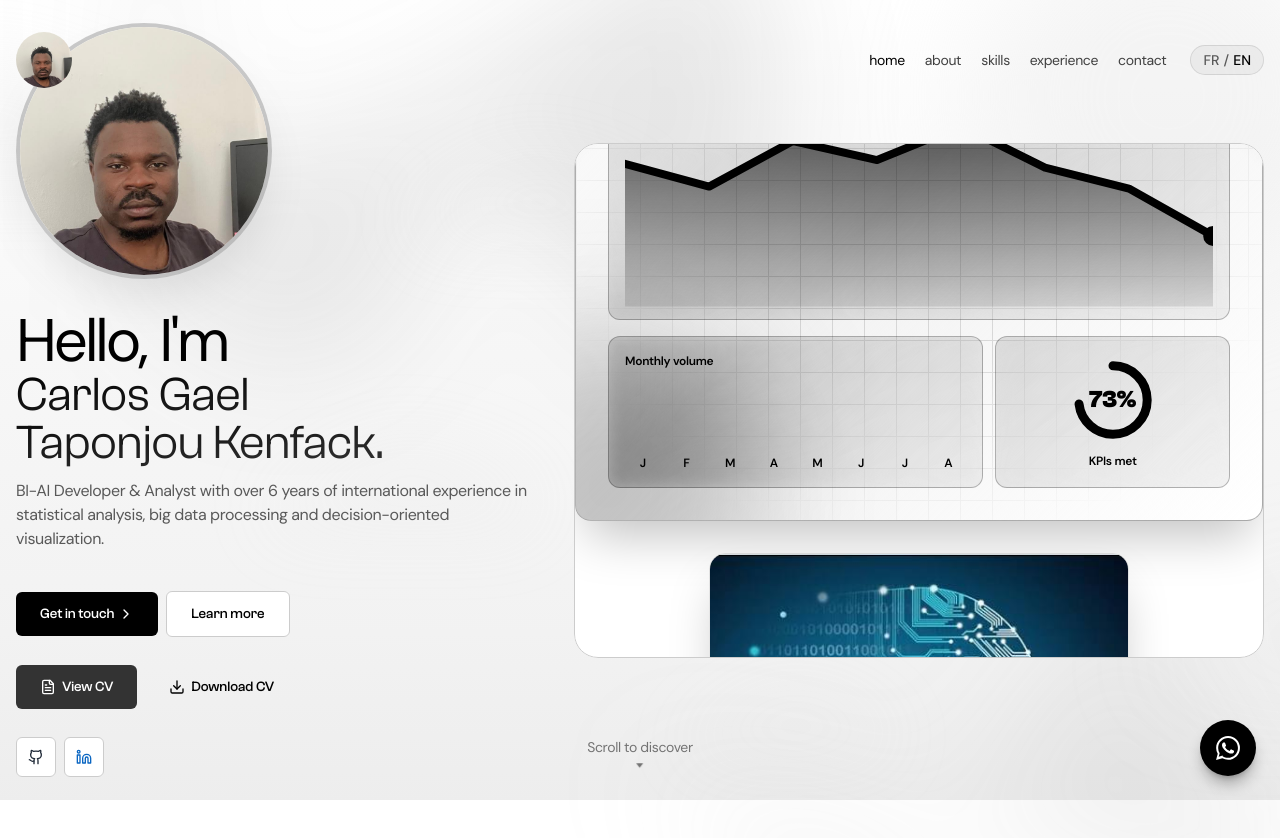
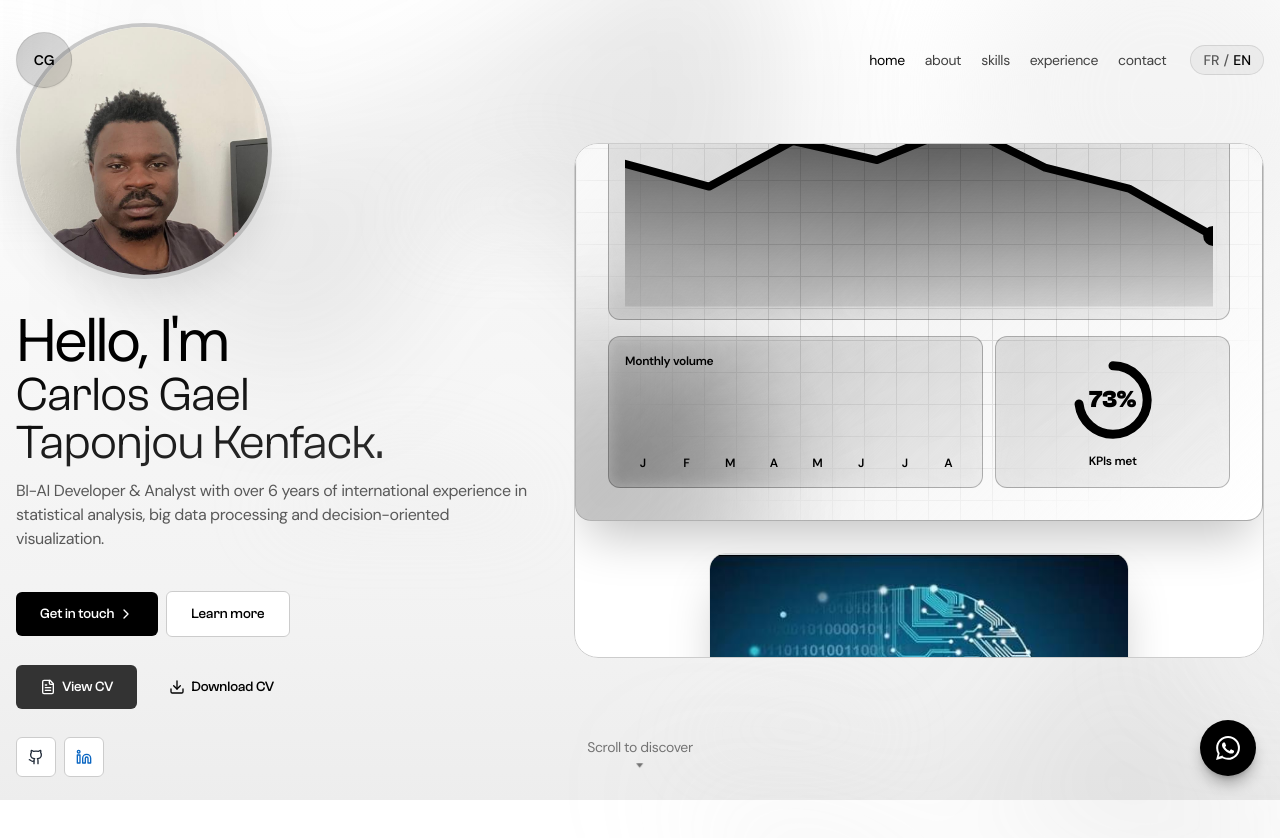
Before and after one commit to yohivana-KYIM/Carlos-Taponjou, a Next.js app: page / in a window 1280 px wide. Shown: the top 838 px of the page. Built offline with nearby package versions, Linux system fonts and the light colour scheme.

Commit message:
historique

```diff
--- a/src/components/Container.tsx
+++ b/src/components/Container.tsx
@@ -1,5 +1,4 @@
 import Head from "next/head";
-import Image from "next/image";
 import Link from "next/link";
 import { motion, AnimatePresence } from "framer-motion";
 import { cn, scrollTo } from "@/lib/utils";
@@ -187,14 +186,9 @@ export default function Container(props: ContainerProps) {
           </button>
         </div>
         <Link href="/">
-          <Image
-            src="/carlos.jpeg"
-            alt="Carlos Gael"
-            width={56}
-            height={56}
-            className="h-14 w-14 rounded-full object-cover"
-            priority
-          />
+          <span className="flex h-14 w-14 items-center justify-center rounded-full border border-black/10 bg-gradient-to-br from-primary/20 to-primary/10 text-sm font-semibold tracking-tight text-foreground shadow-sm">
+            CG
+          </span>
         </Link>
 
         {/* Desktop menu */}
```
